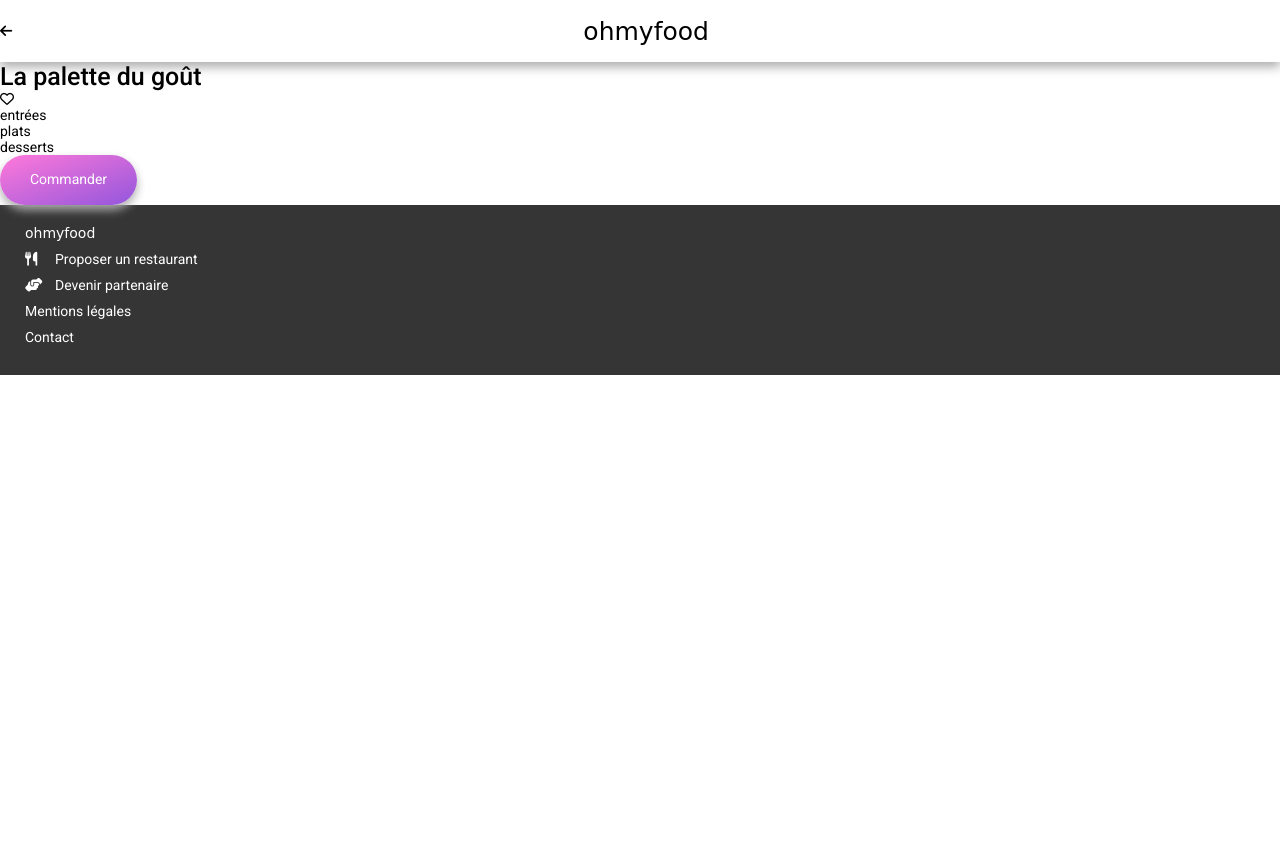
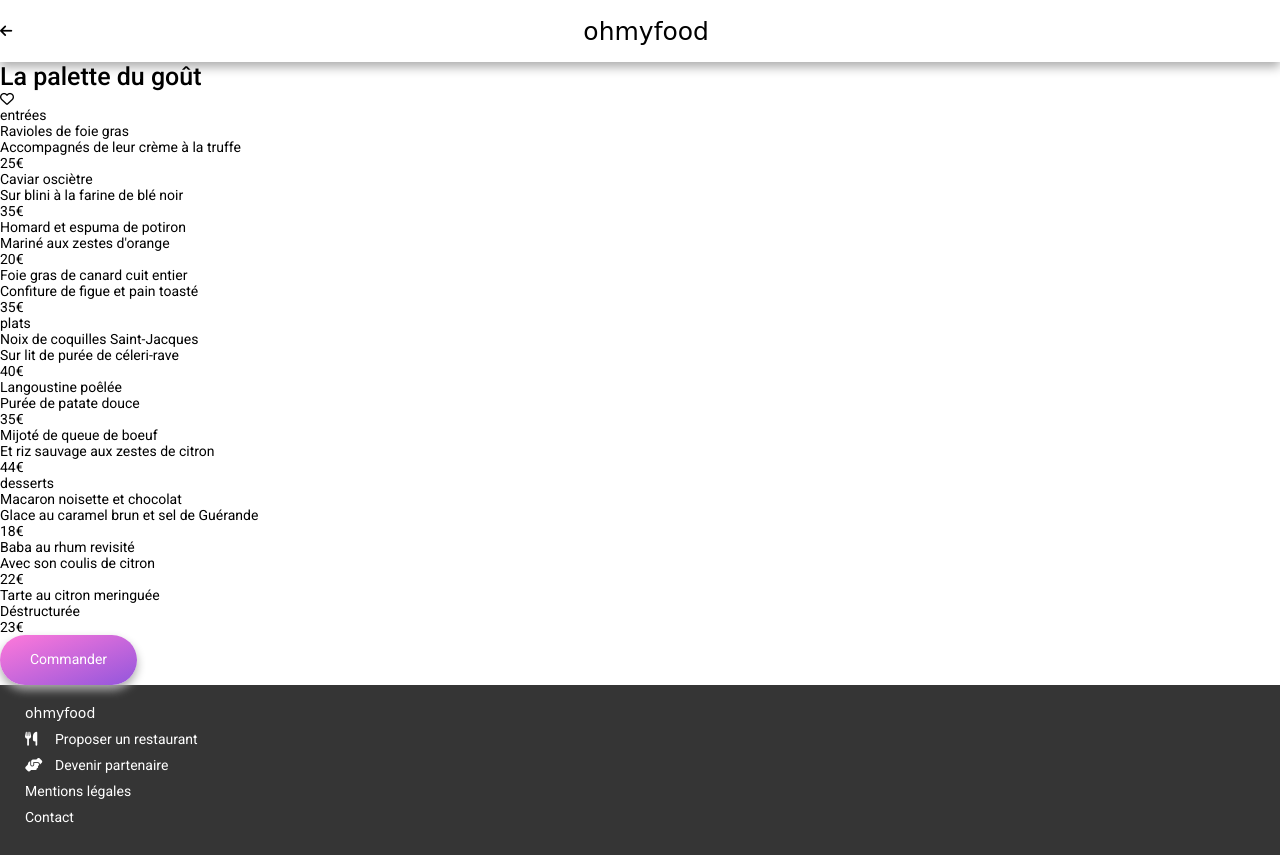
Before and after one commit to AmaruZ/AmarZirouel_3_315032021, a plain HTML site: page restaurant_charonne.html in a window 1280 px wide. Before the commit the page ends 800 px from the top, so only its background shows below. Drawn offline with Linux system fonts and the light colour scheme; a web font is replaced by a local one.

Commit message:
creation html des restaurants

```diff
--- a/restaurant_charonne.html
+++ b/restaurant_charonne.html
@@ -28,24 +28,31 @@
         <div class="entrees__list">
             <a href="#" class="plat entree">
                 <div class="plat__text">
-                    <div class="plat__name"></div>
-                    <div class="plat__descrp"></div>
+                    <div class="plat__name">Ravioles de foie gras</div>
+                    <div class="plat__descrp">Accompagnés de leur crème à la truffe</div>
                 </div>
-                <div class="plat__price"></div>
+                <div class="plat__price">25€</div>
             </a>
             <a href="#" class="plat entree">
                 <div class="plat__text">
-                    <div class="plat__name"></div>
-                    <div class="plat__descrp"></div>
+                    <div class="plat__name">Caviar osciètre</div>
+                    <div class="plat__descrp">Sur blini à la farine de blé noir</div>
                 </div>
-                <div class="plat__price"></div>
+                <div class="plat__price">35€</div>
             </a>
             <a href="#" class="plat entree">
                 <div class="plat__text">
-                    <div class="plat__name"></div>
-                    <div class="plat__descrp"></div>
+                    <div class="plat__name">Homard et espuma de potiron</div>
+                    <div class="plat__descrp">Mariné aux zestes d'orange</div>
                 </div>
-                <div class="plat__price"></div>
+                <div class="plat__price">20€</div>
+            </a>
+            <a href="#" class="plat entree">
+                <div class="plat__text">
+                    <div class="plat__name">Foie gras de canard cuit entier</div>
+                    <div class="plat__descrp">Confiture de figue et pain toasté</div>
+                </div>
+                <div class="plat__price">35€</div>
             </a>
         </div>
     </section>
@@ -54,24 +61,24 @@
         <div class="plats__list">
             <a href="#" class="plat plats">
                 <div class="plat__text">
-                    <div class="plat__name"></div>
-                    <div class="plat__descrp"></div>
+                    <div class="plat__name">Noix de coquilles Saint-Jacques</div>
+                    <div class="plat__descrp">Sur lit de purée de céleri-rave</div>
                 </div>
-                <div class="plat__price"></div>
+                <div class="plat__price">40€</div>
             </a>
             <a href="#" class="plat plats">
                 <div class="plat__text">
-                    <div class="plat__name"></div>
-                    <div class="plat__descrp"></div>
+                    <div class="plat__name">Langoustine poêlée</div>
+                    <div class="plat__descrp">Purée de patate douce</div>
                 </div>
-                <div class="plat__price"></div>
+                <div class="plat__price">35€</div>
             </a>
             <a href="#" class="plat plats">
                 <div class="plat__text">
-                    <div class="plat__name"></div>
-                    <div class="plat__descrp"></div>
+                    <div class="plat__name">Mijoté de queue de boeuf</div>
+                    <div class="plat__descrp">Et riz sauvage aux zestes de citron</div>
                 </div>
-                <div class="plat__price"></div>
+                <div class="plat__price">44€</div>
             </a>
         </div>
     </section>
@@ -80,24 +87,24 @@
         <div class="desserts__list">
             <a href="#" class="plat desserts">
                 <div class="plat__text">
-                    <div class="plat__name"></div>
-                    <div class="plat__descrp"></div>
+                    <div class="plat__name">Macaron noisette et chocolat</div>
+                    <div class="plat__descrp">Glace au caramel brun et sel de Guérande</div>
                 </div>
-                <div class="plat__price"></div>
+                <div class="plat__price">18€</div>
             </a>
             <a href="#" class="plat desserts">
                 <div class="plat__text">
-                    <div class="plat__name"></div>
-                    <div class="plat__descrp"></div>
+                    <div class="plat__name">Baba au rhum revisité</div>
+                    <div class="plat__descrp">Avec son coulis de citron</div>
                 </div>
-                <div class="plat__price"></div>
+                <div class="plat__price">22€</div>
             </a>
             <a href="#" class="plat desserts">
                 <div class="plat__text">
-                    <div class="plat__name"></div>
-                    <div class="plat__descrp"></div>
+                    <div class="plat__name">Tarte au citron meringuée</div>
+                    <div class="plat__descrp">Déstructurée</div>
                 </div>
-                <div class="plat__price"></div>
+                <div class="plat__price">23€</div>
             </a>
         </div>
     </section>
```
Also changed, not shown: restaurant_citerouge.html (+27 -27 lines), restaurant_foliemericourt.html (+27 -27 lines), restaurant_menilmontant.html (+27 -27 lines).
